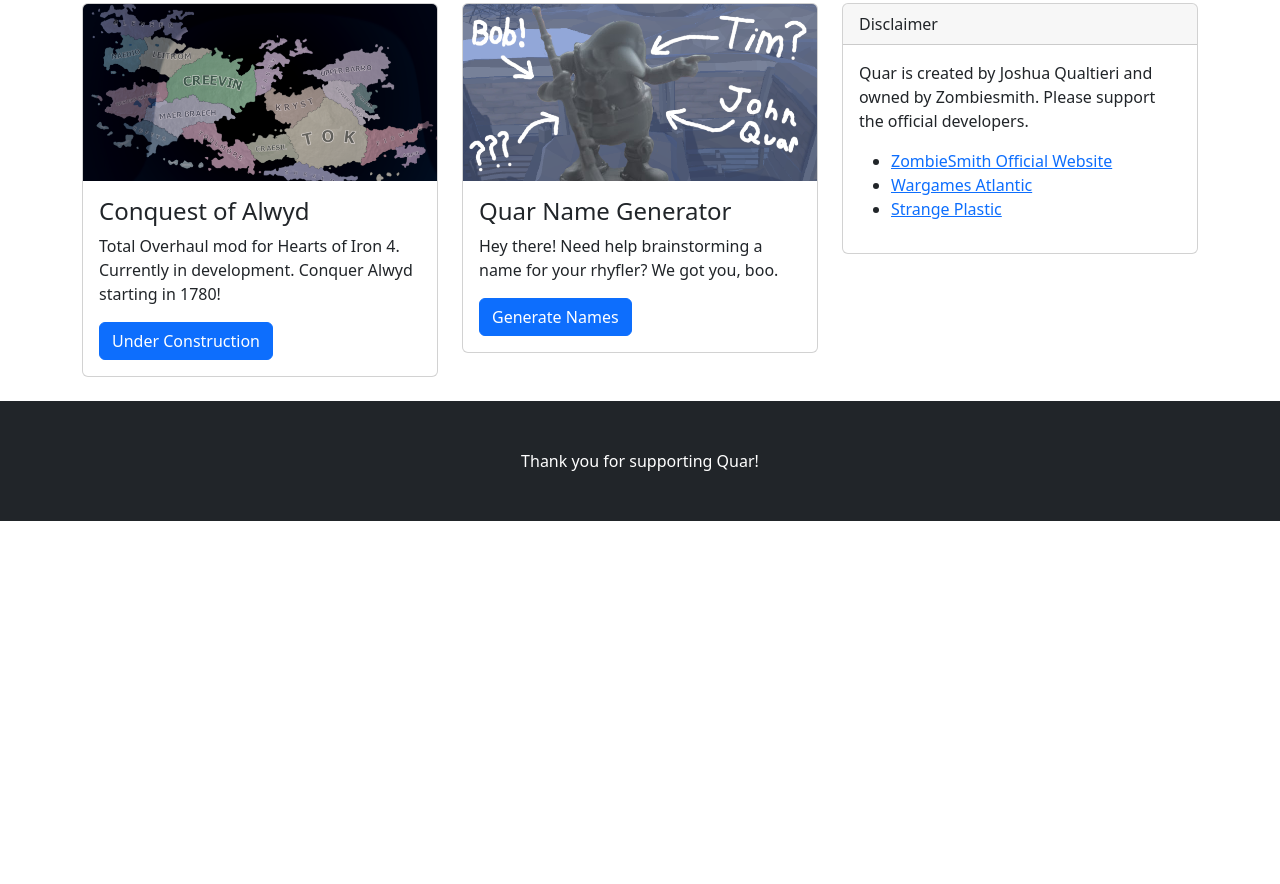
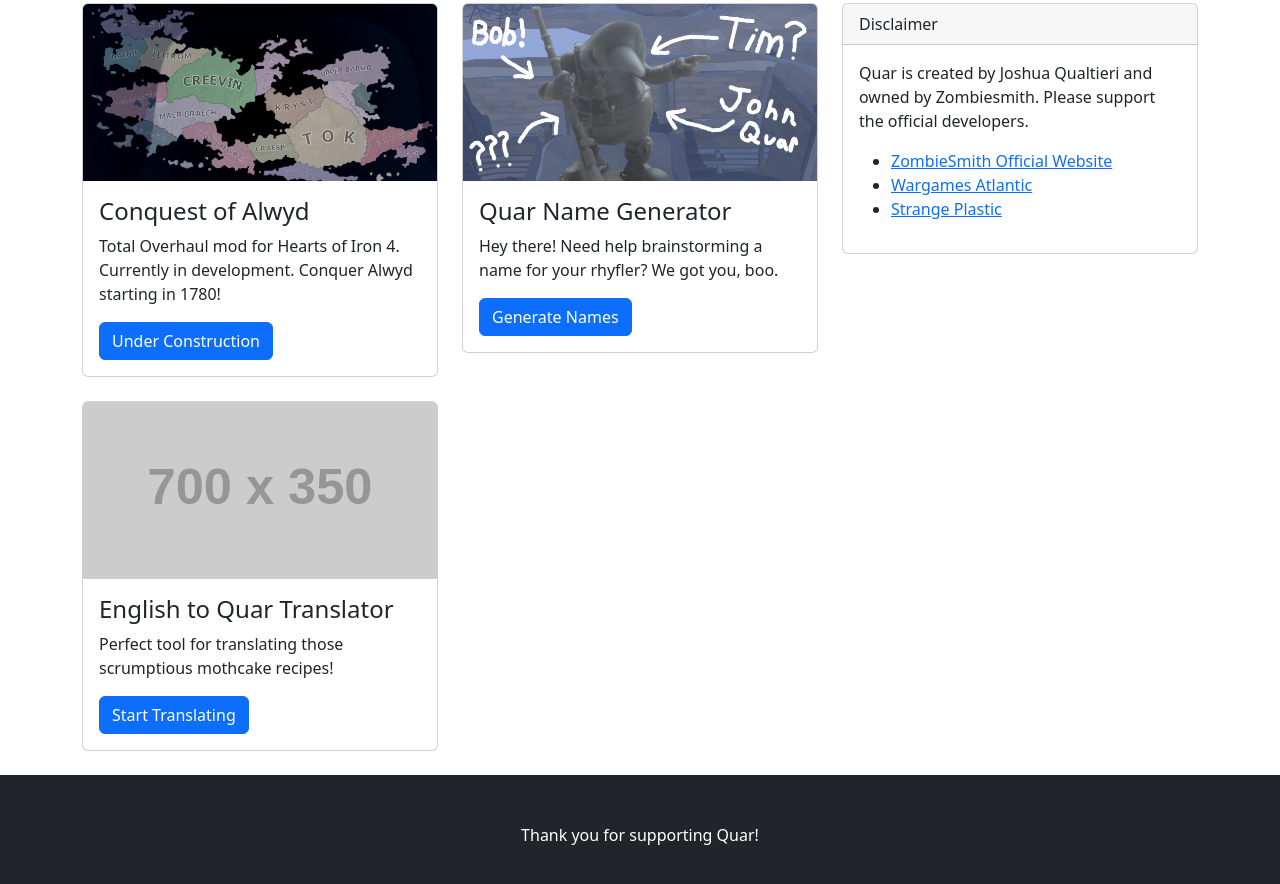
Before and after one commit to ProjectAlwyd/ProjectAlwyd.github.io, a plain HTML site: page projects.html in a window 1280 px wide. Shown: the part 356-1240 px from the top of the page. Before the commit the page ends 877 px from the top, so only its background shows below. Drawn offline with nearby package versions, Linux system fonts and the light colour scheme; placeholder pictures from the web are drawn by us.

Commit message:
Adding Translator to Projects Page

```diff
--- a/projects.html
+++ b/projects.html
@@ -55,8 +55,17 @@
                                     <p class="card-text">Total Overhaul mod for Hearts of Iron 4. Currently in development. Conquer Alwyd starting in 1780!</p>
                                     <a class="btn btn-primary" href="#!">Under Construction</a>
                                 </div>
+
                             </div>
                             <!---->
+                            <div class="card mb-4">
+                                <a href="#!"><img class="card-img-top" src="https://dummyimage.com/700x350/dee2e6/6c757d.jpg" alt="..." /></a>
+                                <div class="card-body">
+                                    <h2 class="card-title h4">English to Quar Translator</h2>
+                                    <p class="card-text">Perfect tool for translating those scrumptious mothcake recipes!</p>
+                                    <a class="btn btn-primary" href="translator">Start Translating</a>
+                                </div>
+                            </div>
 
                         </div>
                         <div class="col-lg-6">
```
Also changed, not shown: about.html (+2 -2 lines), namegenerator.html (+1 -1 lines), translator.html (+2 -2 lines).
